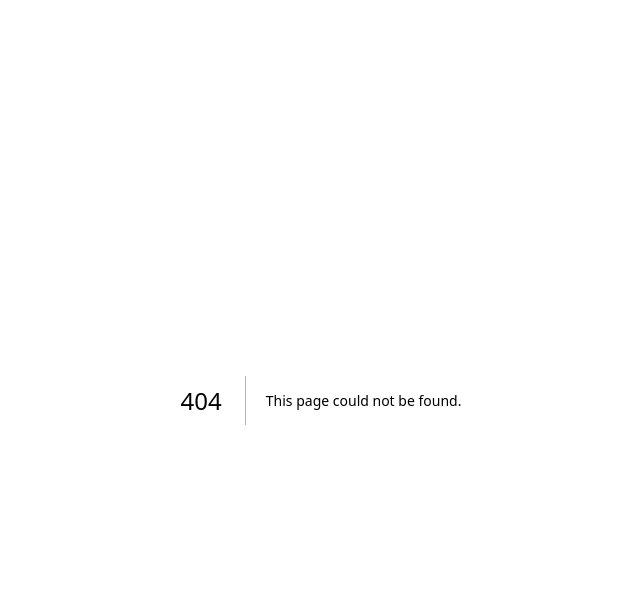
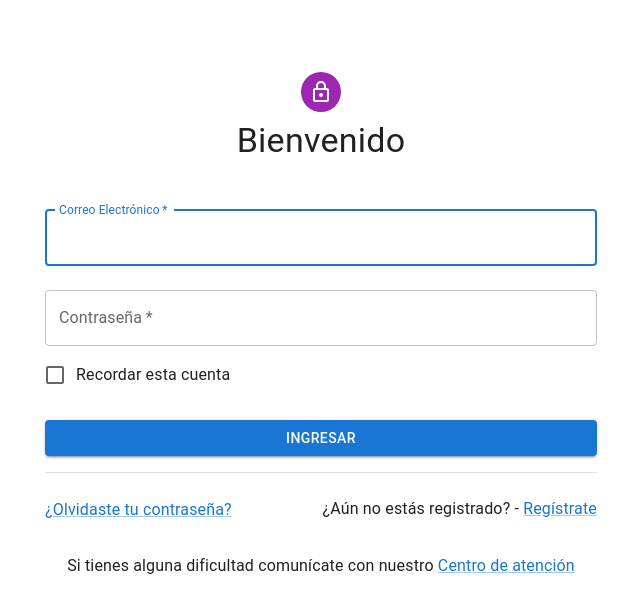
Before and after one commit to MinervaLMS/frontend, a Next.js app: page /login in a window 1280 px wide. Before the commit this address had no page. Shown: the top 612 px of the page, without its empty margins (319-959 px from the left). Built offline with nearby package versions, Linux system fonts and the light colour scheme.

Commit message:
Maquetación formulario login
Una primera aproximación a la página de login

```diff
--- a/app/layout.tsx
+++ b/app/layout.tsx
@@ -1,4 +1,3 @@
-import './globals.css'
 import type { Metadata } from 'next'
 import { Inter } from 'next/font/google'
 
--- /dev/null
+++ b/app/login/loginForm.tsx
@@ -0,0 +1,76 @@
+'use client';
+
+import * as React from 'react';
+import Button from '@mui/material/Button';
+import Link from '@mui/material/Link';
+import Box from '@mui/material/Box';
+import TextField from '@mui/material/TextField';
+import FormControlLabel from '@mui/material/FormControlLabel';
+import Checkbox from '@mui/material/Checkbox';
+import Grid from '@mui/material/Grid';
+import Typography from '@mui/material/Typography';
+import Divider from '@mui/material/Divider';
+
+export default function LoginForm() {
+    const handleSubmit = (event: React.FormEvent<HTMLFormElement>) => {
+        event.preventDefault();
+        const data = new FormData(event.currentTarget);
+        console.log({
+            email: data.get('email'),
+            password: data.get('password'),
+        });
+    };
+
+    return(
+        <Box component="form" onSubmit={handleSubmit} noValidate sx={{ my: 4 }}>
+            <TextField
+                margin="normal"
+                required
+                fullWidth
+                id="email"
+                label="Correo Electrónico"
+                name="email"
+                autoComplete="email"
+                autoFocus
+            />
+            <TextField
+                margin="normal"
+                required
+                fullWidth
+                name="password"
+                label="Contraseña"
+                type="password"
+                id="password"
+                autoComplete="current-password"
+            />
+            <FormControlLabel
+                control={<Checkbox value="remember" color="primary" />}
+                label="Recordar esta cuenta"
+            />
+            <Button
+                type="submit"
+                fullWidth
+                variant="contained"
+                sx={{ mt: 3, mb: 2 }}
+            >
+            Ingresar
+            </Button>
+            <Divider />
+            <Grid container sx={{ mt: 3 }}>
+                <Grid item xs>
+                    <Link href="#" variant="body1">
+                        ¿Olvidaste tu contraseña?
+                    </Link>
+                </Grid>
+                <Grid item>
+                    <Typography variant="body1">
+                        {"¿Aún no estás registrado? - "}
+                        <Link href="/register" variant="body1">
+                            {"Regístrate"}
+                        </Link>
+                    </Typography>
+                </Grid>
+            </Grid>
+        </Box>
+    );
+}
--- /dev/null
+++ b/app/login/page.tsx
@@ -0,0 +1,38 @@
+import Avatar from '@mui/material/Avatar';
+import CssBaseline from '@mui/material/CssBaseline';
+import Box from '@mui/material/Box';
+import Link from '@mui/material/Link';
+import LockOutlinedIcon from '@mui/icons-material/LockOutlined';
+import Typography from '@mui/material/Typography';
+import Container from '@mui/material/Container';
+import LoginForm from './loginForm';
+
+export default function Login() {
+
+  return (
+    <Container component="main" maxWidth="sm">
+      <CssBaseline />
+      <Box
+        sx={{
+          marginTop: 8,
+          display: 'flex',
+          flexDirection: 'column',
+          alignItems: 'center',
+        }}
+      >
+        <Avatar sx={{ m: 1, bgcolor: 'secondary.main' }}>
+          <LockOutlinedIcon />
+        </Avatar>
+        <Typography component="h1" variant="h4">
+          Bienvenido
+        </Typography>
+        <LoginForm />
+        <Typography variant="body1">{"Si tienes alguna dificultad comunícate con nuestro "}
+          <Link href="#" variant="body1">
+            {"Centro de atención"}
+          </Link>
+        </Typography>
+      </Box>
+    </Container>
+  );
+}
```
